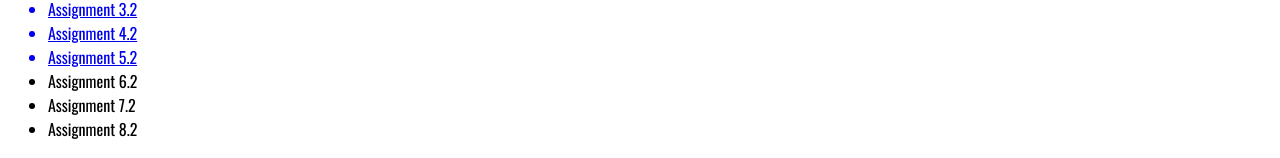
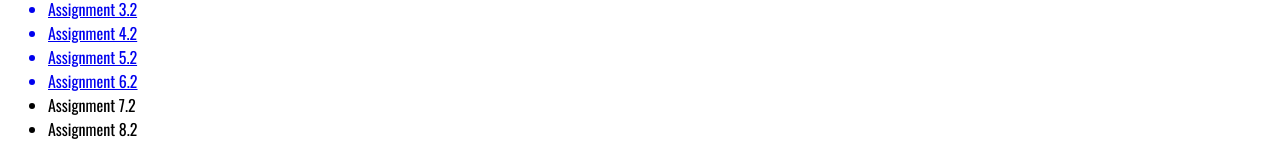
Before and after one commit to sowdapop/web-330, a plain HTML site: page index.html in a window 1280 px wide. Shown: the part 301-459 px from the top of the page. Drawn offline with nearby package versions, Linux system fonts and the light colour scheme.

Commit message:
Index addition

```diff
--- a/index.html
+++ b/index.html
@@ -40,7 +40,7 @@
 
         <a href="https://sowdapop.github.io/web-330/week-5/mcdanel-bobs-auto-repair.html"><li>Assignment 5.2</li></a>
 
-        <li>Assignment 6.2</li>
+        <a href="https://sowdapop.github.io/web-330/week-5/mcdanel-future-value.html"><li>Assignment 6.2</li></a>
 
         <li>Assignment 7.2</li>
 
```
Also changed, not shown: mcdanel-pp/portfolio.css (added), mcdanel-pp/portfolio.html (added).
